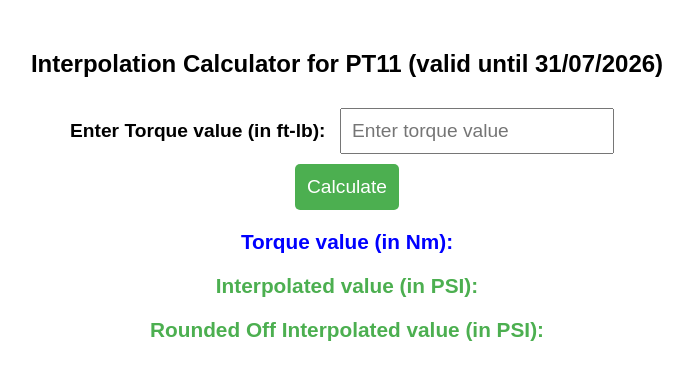
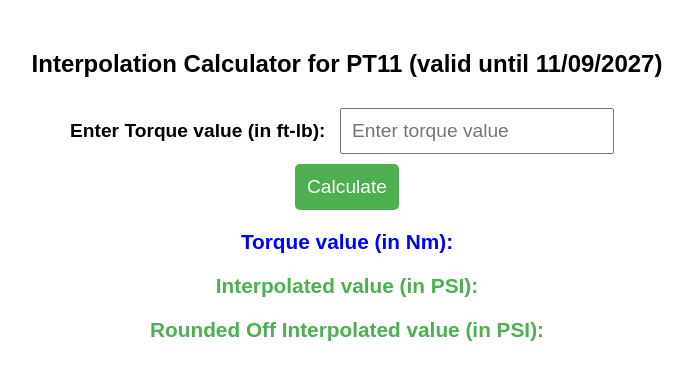
Before and after one commit to ossjma/PT11-Calculator, a plain HTML site: page index.html in a window 1280 px wide. Shown: the whole page, without its empty margins (293-986 px from the left). Drawn offline with Linux system fonts and the light colour scheme.

Commit message:
Update index.html

```diff
--- a/index.html
+++ b/index.html
@@ -3,12 +3,12 @@
 <head>
   <meta charset="UTF-8">
   <meta name="viewport" content="width=device-width, initial-scale=1.0">
-  <title>Interpolation Calculator for PT11 (valid until 31/07/2026)</title>
+  <title>Interpolation Calculator for PT11 (valid until 11/09/2027)</title>
   <link rel="stylesheet" href="styles.css">
 </head>
 <body>
 
-  <h2>Interpolation Calculator for PT11 (valid until 31/07/2026)</h2>
+  <h2>Interpolation Calculator for PT11 (valid until 11/09/2027)</h2>
 
   <label for="torqueInput">Enter Torque value (in ft-lb):</label>
   <input type="number" id="torqueInput" placeholder="Enter torque value">
```
